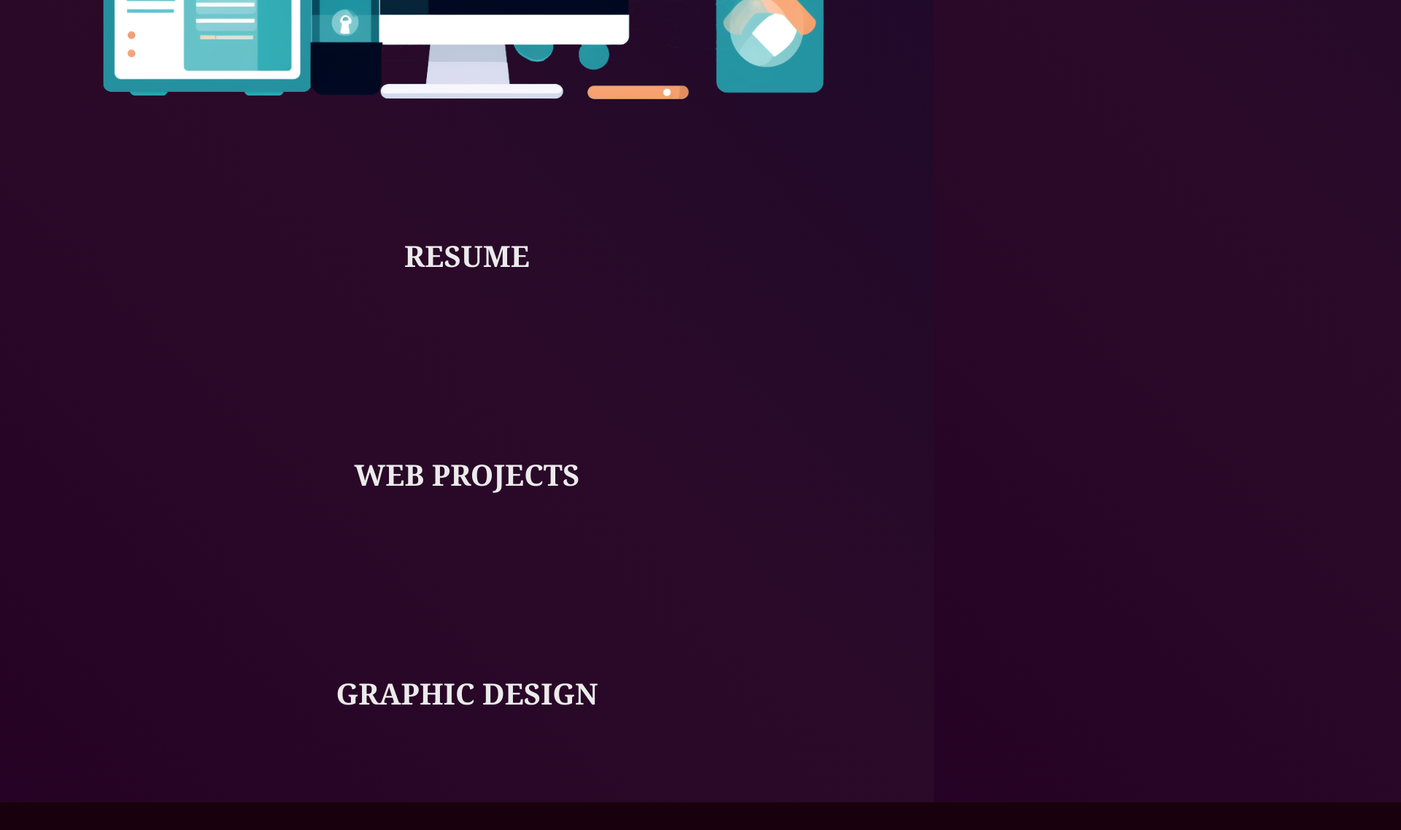
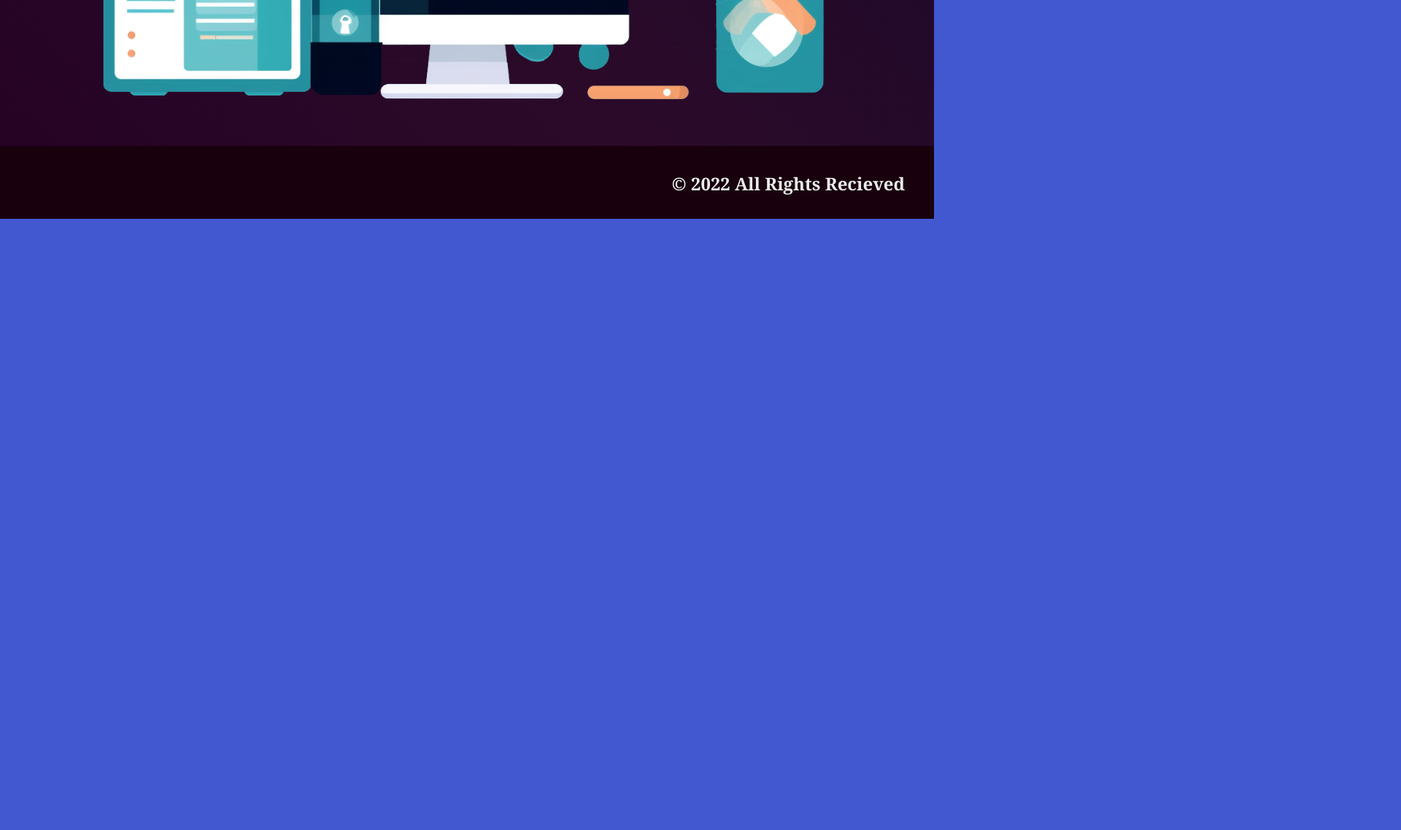
Before and after one commit to zuperzonic1/portfolio, a plain HTML site: page index.html in a window 1280 px wide. Shown: the part 584-1722 px from the top of the page at 73% size, 1920 px wide, since content can reach past the window. After the commit the page ends 884 px from the top, so only its background shows below. Drawn offline with nearby package versions, Linux system fonts and the light colour scheme.

Commit message:
removing content from main page

```diff
--- a/index.html
+++ b/index.html
@@ -34,18 +34,7 @@
     <img id="banner" class="bannerimg" src="images/img2.png" alt="">
 
 
-    <div class="cont">
-      <div id="sect1" class="resume">
-        <h2>RESUME</h2>
-      </div>
 
-      <div id="sect2" class="web">
-        <h2>WEB PROJECTS</h2>
-      </div>
-      <div id="sect3" class="ui">
-        <h2>GRAPHIC DESIGN</h2>
-      </div>
-    </div>
     <footer>
       <div>
         <p>© 2022 All Rights Recieved</p>
```
